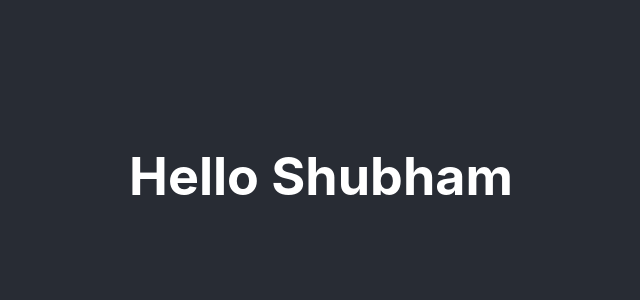
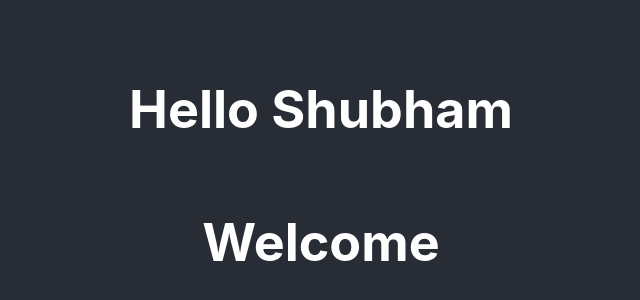
Before and after one commit to shubham-persistnt/react-revisit, a React (Create React App) app: page / in a window 1280 px wide. Shown: the part 224-524 px from the top of the page, without its empty margins (319-959 px from the left). Built offline with nearby package versions, Linux system fonts and the light colour scheme.

Commit message:
Create first Class component

```diff
--- a/src/App.js
+++ b/src/App.js
@@ -1,12 +1,14 @@
 import logo from './logo.svg';
 import './App.css';
 import {Greet} from './components/Greet'
+import Welcome from './components/Welcome'
 
 function App() {
   return (
     <div className="App">
       <header className="App-header">
         <Greet />
+        <Welcome />
       </header>
     </div>
   );
--- /dev/null
+++ b/src/components/Welcome.js
@@ -0,0 +1,11 @@
+import React, {Component} from 'react'
+
+class Welcome extends Component{
+  render(){
+    return(
+      <h1>Welcome</h1>
+    )
+  }
+}
+
+export default Welcome
```
